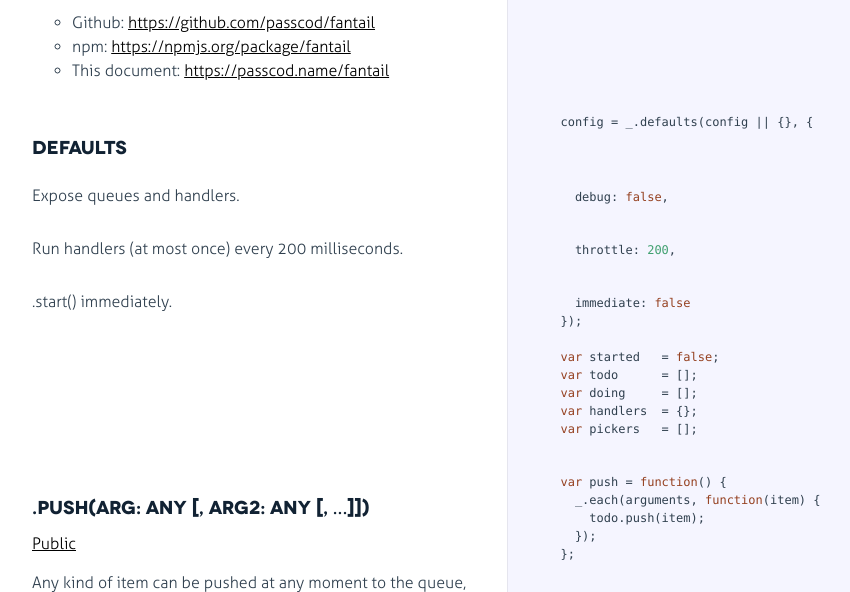
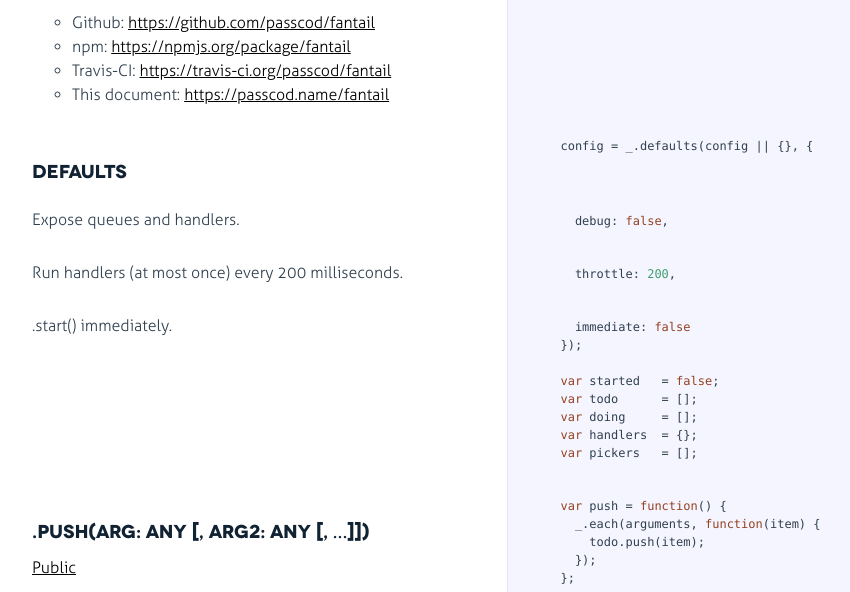
Before and after one commit to passcod/fantail, a plain HTML site: page index.html in a window 1280 px wide. Shown: the part 205-797 px from the top of the page, without its empty margins (18-868 px from the left). Drawn offline with Linux system fonts and the light colour scheme.

Commit message:
Docrun for Sat 27 Apr 2013 00:08:36 NZST

```diff
--- a/index.html
+++ b/index.html
@@ -32,6 +32,7 @@
 <ul>
 <li>Github: <a href="https://github.com/passcod/fantail">https://github.com/passcod/fantail</a></li>
 <li>npm: <a href="https://npmjs.org/package/fantail">https://npmjs.org/package/fantail</a></li>
+<li>Travis-CI: <a href="https://travis-ci.org/passcod/fantail">https://travis-ci.org/passcod/fantail</a></li>
 <li>This document: <a href="https://passcod.name/fantail">https://passcod.name/fantail</a></li>
 </ul>
 
```
